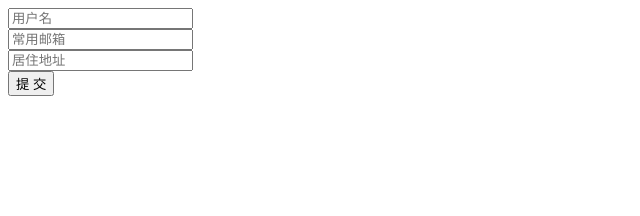
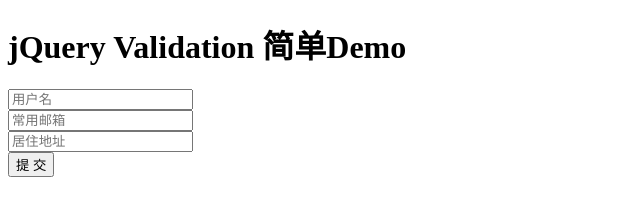
Before and after one commit to ChanShuYi/jQuery_validation_notebook, a plain HTML site: page demo/00_a_simple_demo.html in a window 1280 px wide. Shown: the whole page, without its empty margins (0-640 px from the left). Drawn offline with Linux system fonts and the light colour scheme.

Commit message:
modify demo

```diff
--- a/demo/00_a_simple_demo.html
+++ b/demo/00_a_simple_demo.html
@@ -5,6 +5,7 @@
 	<title>jQuery Validation 简单Demo</title>
 </head>
 <body>
+	<h1>jQuery Validation 简单Demo</h1>
 	<form id="demo" name="demo" class="m-form">
          <div class="normalInput">
             <input id="username" name="username" type="text" placeholder="用户名">
```
